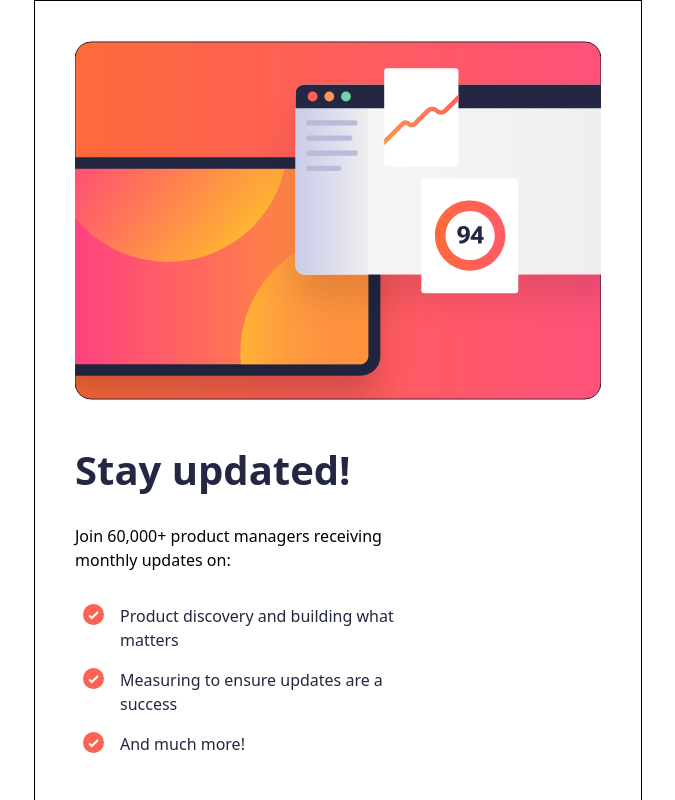
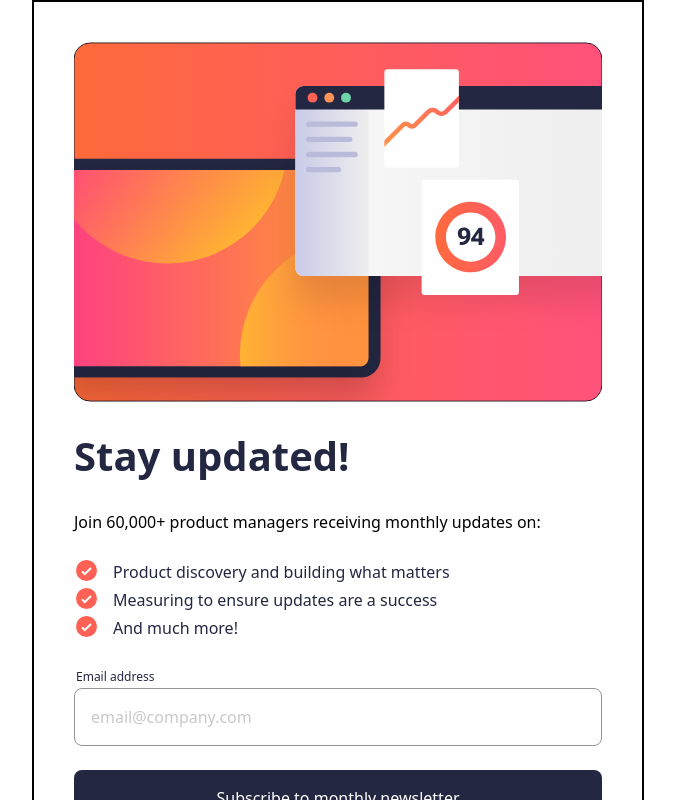
Before and after one commit to NarelaCamara/newsletter-sign-up-with-success-message, a React (Vite) app: page / in a window 1280 px wide. Shown: the top 800 px of the page, without its empty margins (302-977 px from the left). Built offline with nearby package versions, Linux system fonts and the light colour scheme.

Commit message:
feat: change

```diff
--- a/src/App.tsx
+++ b/src/App.tsx
@@ -22,21 +22,21 @@ function App() {
     <>
       <div className="flex items-start justify-center min-h-screen bg-white">
         {!fakeSend && (
-          <div className=" min-sm:border  h-[100vh] min-sm:h-[878px] w-[327px] min-sm:w-[608px]">
-            <div className=" flex flex-col justify-between     pb-10 min-sm:p-10">
-              <div className=" ">
+          <div className=" min-sm:border  max-sm:h-[100vh]">
+            <div className=" flex flex-col justify-between pb-10 md:p-0.50 border p-10">
+              <div className="">
                 <img
                   src={illustrationSignUpMobile}
                   alt="illustration-sign-up-mobile"
-                  className="max-sm:block hidden"
+                  className="max-md:block hidden"
                 />
 
                 <img
                   src={illustrationSignUpTablet}
                   alt="illustration-sign-up-tablet"
-                  className="min-sm:block hidden"
+                  className="md:block hidden w-[528px] "
                 />
-                <div className="flex flex-col py-10 w-[327px]">
+                <div className="flex flex-col  md:py-6 max-md:w-[327px]">
                   <h1 className="text-[Roboto] text-[40px] text-[#242742] font-semibold">
                     Stay updated!
                   </h1>
@@ -46,7 +46,7 @@ function App() {
                   </p>
 
                   <ul>
-                    <li className="flex flex-row items-start p-2">
+                    <li className="flex flex-row items-start p-0.5">
                       <img
                         src={iconList}
                         alt="icon-list"
@@ -56,7 +56,7 @@ function App() {
                         Product discovery and building what matters
                       </p>
                     </li>
-                    <li className="flex flex-row items-start p-2">
+                    <li className="flex flex-row items-start p-0.5">
                       <img
                         src={iconList}
                         alt="icon-list"
@@ -66,7 +66,7 @@ function App() {
                         Measuring to ensure updates are a success
                       </p>
                     </li>
-                    <li className="flex flex-row items-start p-2">
+                    <li className="flex flex-row items-start p-0.5">
                       <img
                         src={iconList}
                         alt="icon-list"
@@ -80,12 +80,12 @@ function App() {
                 </div>
 
                 <div className="flex flex-row justify-between">
-                  <span className="text-[Roboto] text-[12px] text-[#242742] font-medium p-1">
+                  <span className="text-[Roboto] text-[12px] text-[#242742] font-medium p-0.5">
                     Email address
                   </span>
 
                   {valid === State_Email.No_Valid && (
-                    <span className="text-[Roboto] text-[12px] text-[#FF6155]  font-medium p-1">
+                    <span className="text-[Roboto] text-[12px] text-[#FF6155]  font-medium p-0.5">
                       Valid email required
                     </span>
                   )}
@@ -126,7 +126,7 @@ function App() {
           </div>
         )}
         {fakeSend && (
-          <div className=" flex flex-col justify-between  w-[327px]  h-[100vh]  py-10 min-sm:p-10">
+          <div className=" flex flex-col justify-between  w-[327px]   py-10 md:p-0.50">
             <div className="flex flex-col justify-between">
               {" "}
               <img src={iconSuccess} alt="icon-success" className="w-16" />
```
